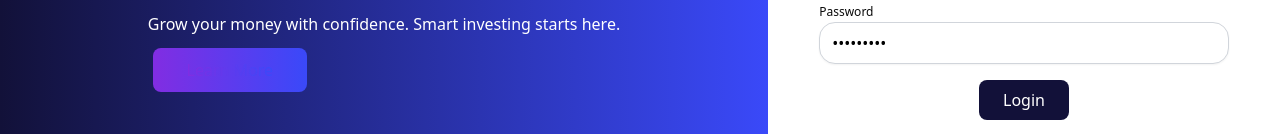
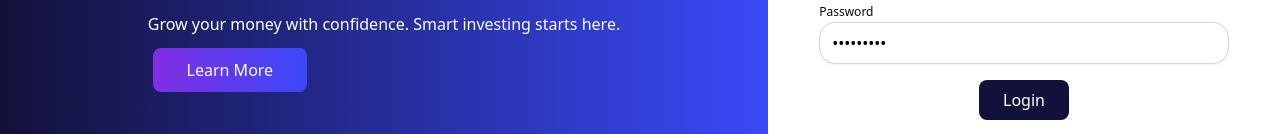
Before and after one commit to refilwe-tech/invest-smart-web, a React (Vite) app: page /login in a window 1280 px wide. Shown: the part 398-532 px from the top of the page. Built offline with nearby package versions, Linux system fonts and the light colour scheme; no server answers.

Commit message:
Button text and onChange validation

```diff
--- a/src/components/forms/login-form.tsx
+++ b/src/components/forms/login-form.tsx
@@ -40,7 +40,7 @@ export const LoginForm = () => {
       password: "P@ssword1",
     },
     validators: {
-      onSubmit: LoginSchema,
+      onChange: LoginSchema,
     },
     onSubmit: ({ value }) => onSubmit(value),
   });
--- a/src/components/forms/register-form.tsx
+++ b/src/components/forms/register-form.tsx
@@ -38,7 +38,7 @@ export const RegisterForm = () => {
       password: "",
     },
     validators: {
-      onSubmit: RegisterSchema,
+      onChange: RegisterSchema,
     },
     onSubmit: ({ value }) => onSubmit(value),
   });
--- a/src/components/pages/auth-pages/login-page.tsx
+++ b/src/components/pages/auth-pages/login-page.tsx
@@ -18,7 +18,7 @@ export const LoginPage = () => {
             </p>
           </section>
           <section className="flex items-center justify-center w-1/2">
-            <Button className="w-1/2" onClick={learnMore}>Learn More</Button>
+            <Button variant="gradient" className="w-1/2" onClick={learnMore}>Learn More</Button>
           </section>
         </section>
       </section>
```
